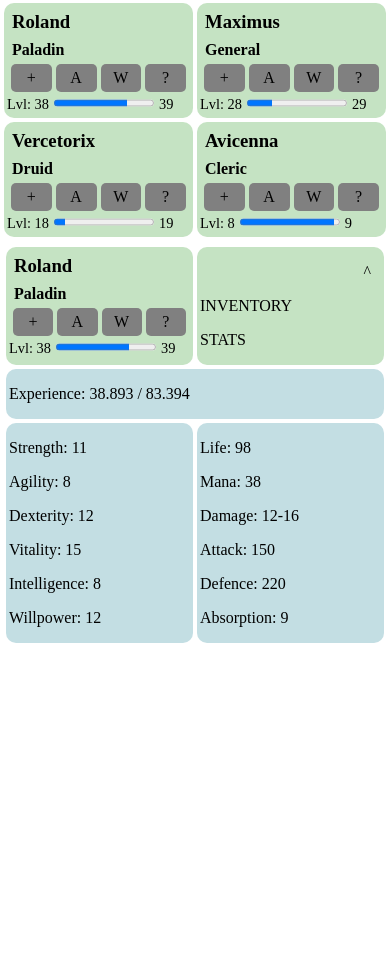
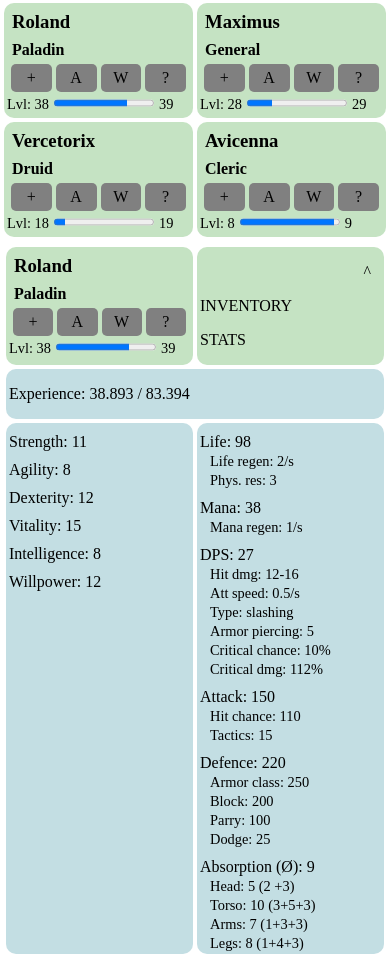
Before and after one commit to Vielo/battle-simulator, a plain HTML site: page index.html in a window 390 px wide. Shown: the part 542-1502 px from the top of the page. Before the commit the page ends 1191 px from the top, so only its background shows below. Drawn offline with Linux system fonts and the light colour scheme.

Commit message:
stats update

```diff
--- a/index.html
+++ b/index.html
@@ -206,11 +206,30 @@
                 </div>
                 <div class="stats-container">
                     <p>Life: 98</p>
+                    <p class="sub-stat">Life regen: 2/s</p>
+                    <p class="sub-stat">Phys. res: 3</p>
                     <p>Mana: 38</p>
-                    <p>Damage: 12-16</p>
+                    <p class="sub-stat">Mana regen: 1/s</p>
+                    <p>DPS: 27</p>
+                    <p class="sub-stat">Hit dmg: 12-16</p>
+                    <p class="sub-stat">Att speed: 0.5/s</p>
+                    <p class="sub-stat">Type: slashing</p>
+                    <p class="sub-stat">Armor piercing: 5</p>
+                    <p class="sub-stat">Critical chance: 10%</p>
+                    <p class="sub-stat">Critical dmg: 112%</p>
                     <p>Attack: 150</p>
+                    <p class="sub-stat">Hit chance: 110</p>
+                    <p class="sub-stat">Tactics: 15</p>
                     <p>Defence: 220</p>
-                    <p>Absorption: 9</p>
+                    <p class="sub-stat">Armor class: 250</p>
+                    <p class="sub-stat">Block: 200</p>
+                    <p class="sub-stat">Parry: 100</p>
+                    <p class="sub-stat">Dodge: 25</p>
+                    <p>Absorption (Ø): 9</p>
+                    <p class="sub-stat">Head: 5 (2 +3)</p>
+                    <p class="sub-stat">Torso: 10 (3+5+3)</p>
+                    <p class="sub-stat">Arms: 7 (1+3+3)</p>
+                    <p class="sub-stat">Legs: 8 (1+4+3)</p>
                 </div>
                 <div class="inventory-container">
 
--- a/style.css
+++ b/style.css
@@ -149,4 +149,12 @@ nav {
         margin: 2px;
         padding: 0px 3px;
     }
+    .stats-container p {
+        margin-bottom: 2px;
+        margin-top: 10px;
+    }
+    .stats-container p.sub-stat {
+        font-size: 0.9em;
+        margin: 2px 0px 2px 10px;
+    }
 }
```
